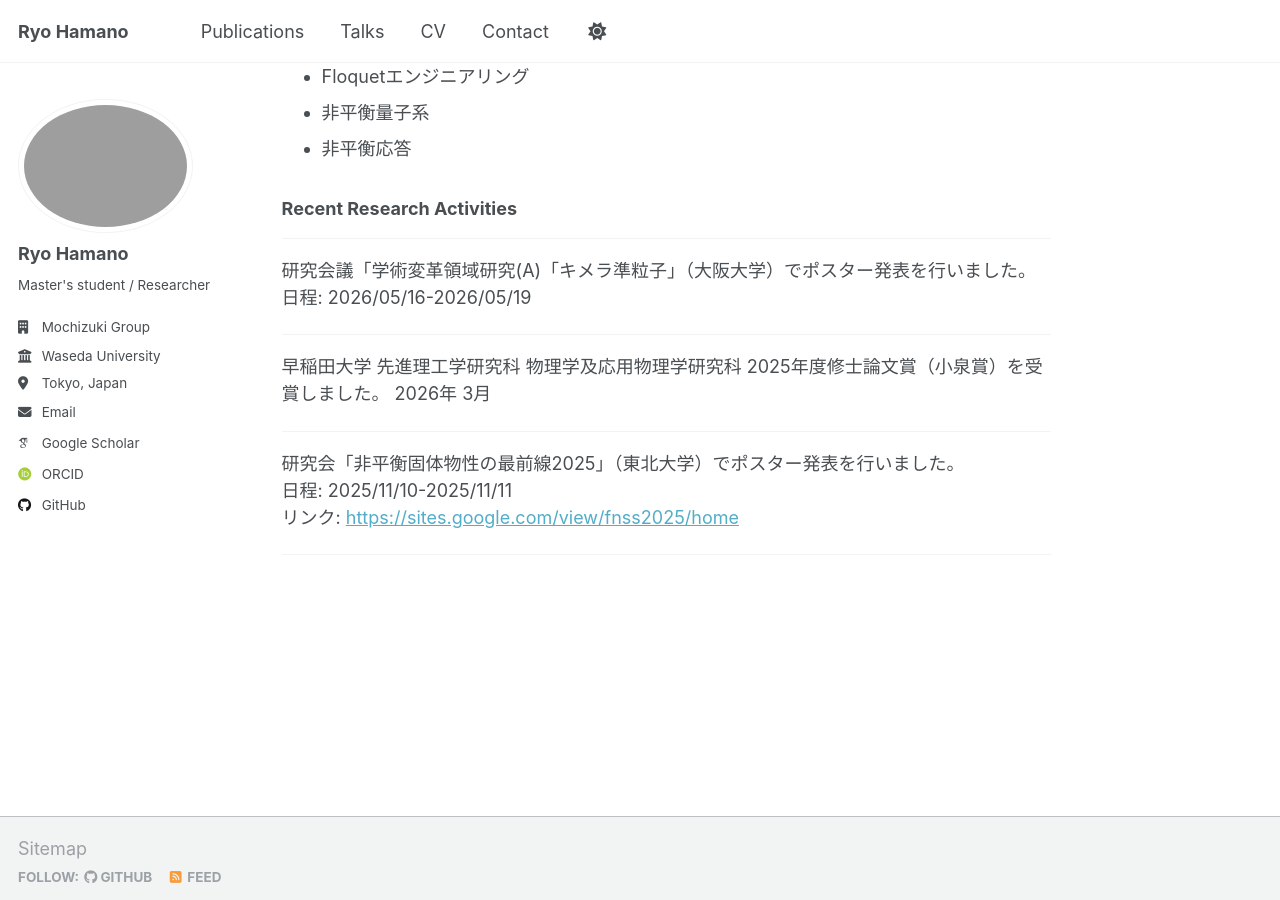
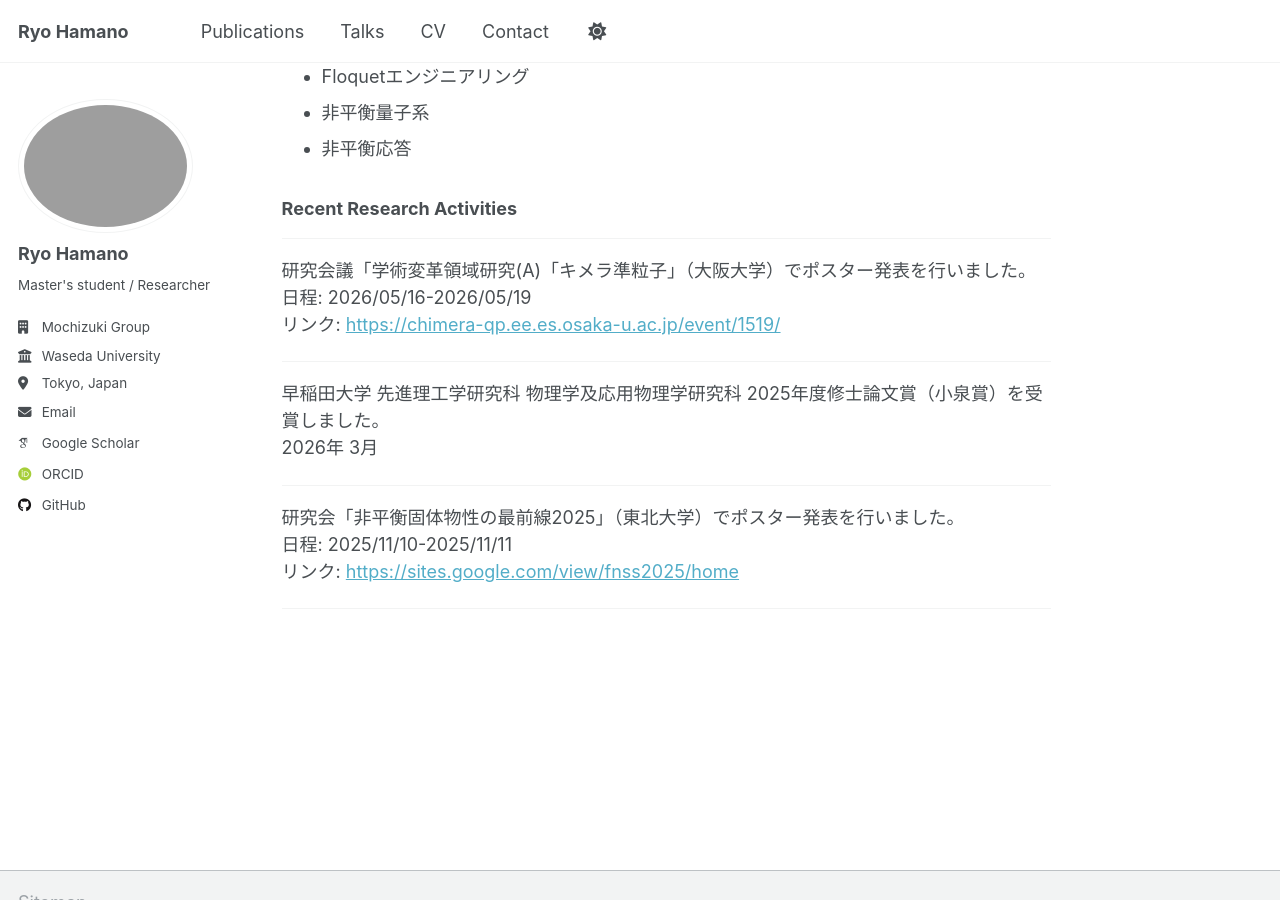
Before and after one commit to ryohamano/ryohamano.github.io, a Jekyll site: the page built from _pages/about.md, in a window 1280 px wide and 900 px high, scrolled down 421 px. Built offline with Jekyll 4.4.1, drawn with Linux system fonts in a browser that asks for light colours; some web fonts are replaced; some of the changed lines change nothing that is shown.

Commit message:
Update recent research activities section
Added a link to the poster presentation at Osaka University and formatted the text for clarity.

```diff
--- a/_pages/about.md
+++ b/_pages/about.md
@@ -31,6 +31,8 @@
 ------
 研究会議「学術変革領域研究(A)「キメラ準粒子」（大阪大学）でポスター発表を行いました。
 日程: 2026/05/16-2026/05/19
+リンク: [https://chimera-qp.ee.es.osaka-u.ac.jp/event/1519/](https://chimera-qp.ee.es.osaka-u.ac.jp/event/1519/)
+
 
 ------
 早稲田大学 先進理工学研究科 物理学及応用物理学研究科 2025年度修士論文賞（小泉賞）を受賞しました。
```
